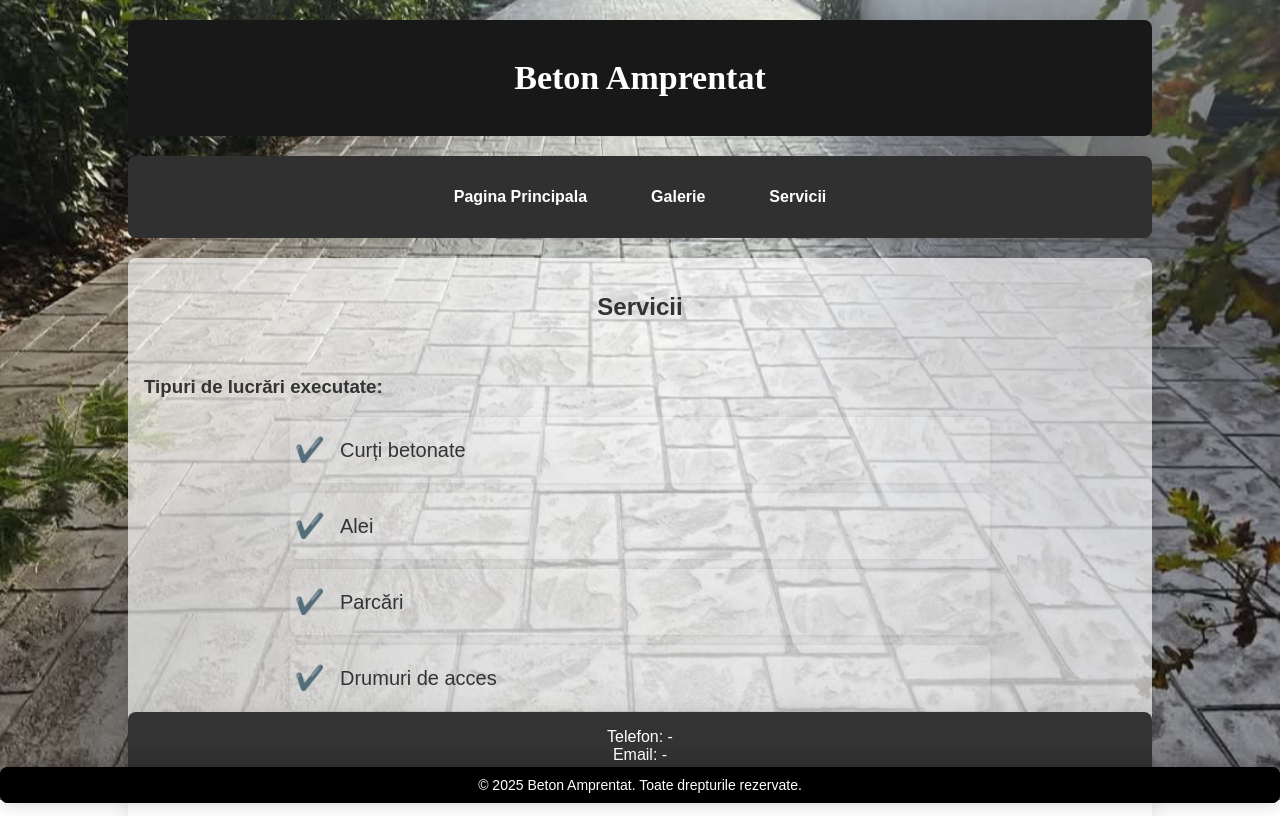
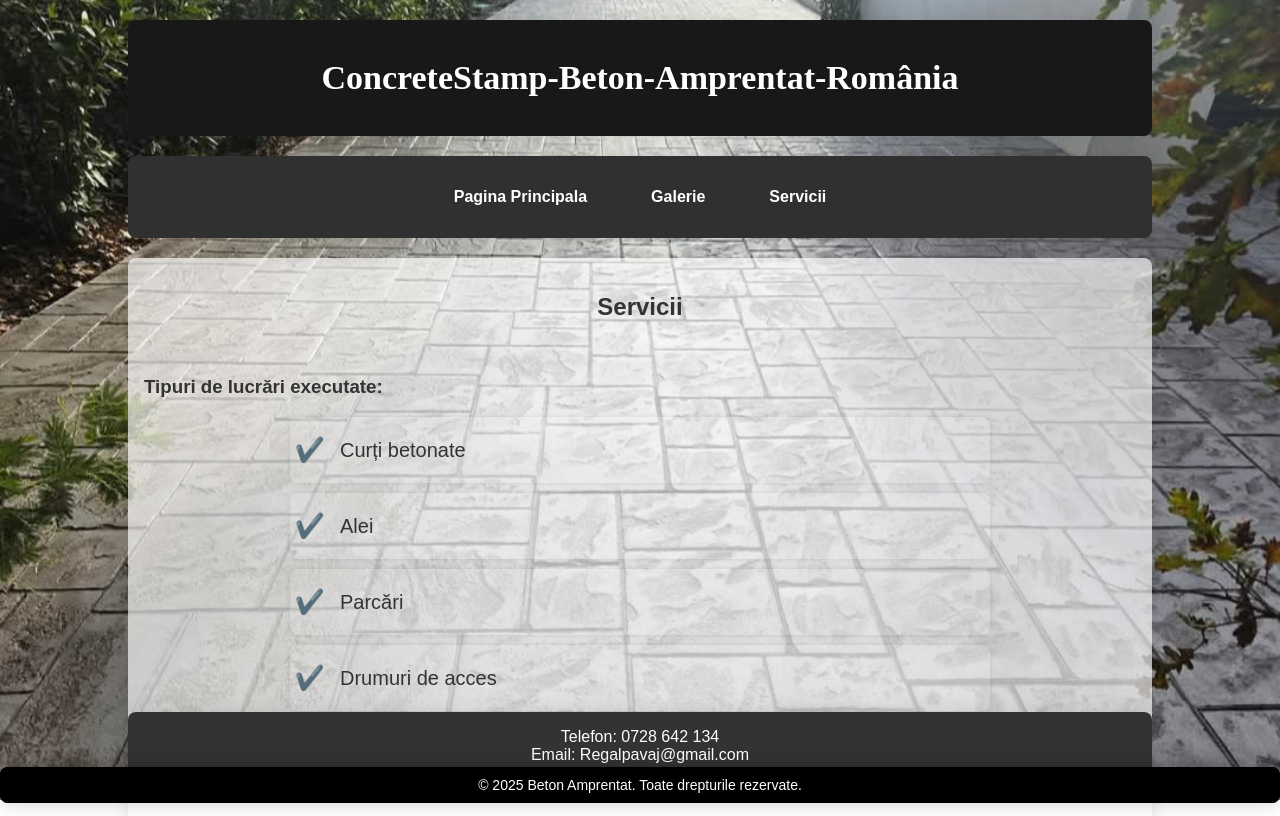
Before and after one commit to Linguss10/BetonAmprentat, a plain HTML site: page Servicii.html in a window 1280 px wide. Shown: the top 816 px of the page. Drawn offline with Linux system fonts and the light colour scheme.

Commit message:
Modificari titlul adaugare date contact

```diff
--- a/Servicii.html
+++ b/Servicii.html
@@ -4,7 +4,7 @@
 <head>
     <meta charset="UTF-8" />
     <meta name="viewport" content="width=device-width, initial-scale=1" />
-    <title>Servicii Beton Amprentat - Tipuri și Lucrări Executate</title>
+    <title>Servicii - ConcreteStamp Beton Amprentat România</title>
     <meta name="description" content="Descoperă serviciile noastre de beton amprentat: curți betonate, alei, parcări, drumuri de acces și fațade verticale amprentate. Calitate și estetică pentru proiectul tău." />
     <meta name="keywords" content="beton amprentat, servicii beton, alei betonate, curți betonate, fațade amprentate">
     <link rel="stylesheet" href="Style/Contact.css" />
@@ -14,7 +14,7 @@
 <body>
     <div>
         <header>
-            <h1 align="center">Beton Amprentat</h1>
+            <h1 align="center">ConcreteStamp-Beton-Amprentat-România</h1>
         </header>
 
         <nav align="center">
@@ -66,16 +66,16 @@
         <br /><br /><br /><br /><br /><br /><br/>
 
         <footer align="center">
-          <span class="desktop-text">
-            Telefon: - <br>
-            Email: -
-          </span>
+            <span class="desktop-text">
+              Telefon: 0728 642 134<br>
+              Email: Regalpavaj@gmail.com
+            </span>
 
-          <span class="mobile-links">
-            Telefon: <a href="tel:+40123456789">+40 123 456 789</a><br>
-            Email: <a href="mailto:contact@betonamprentat.ro">contact@betonamprentat.ro</a>
-          </span>
-        </footer>
+            <span class="mobile-links">
+              Telefon: <a href="tel:+40728642134">0728 642 134</a><br>
+              Email: <a href="mailto:Regalpavaj@gmail.com">Regalpavaj@gmail.com</a>
+            </span>
+          </footer>
         <footer class="footer-copyright">
             © 2025 Beton Amprentat. Toate drepturile rezervate.
         </footer>
```
Also changed, not shown: Galerie.html (+6 -6 lines), index.html (+6 -6 lines).
